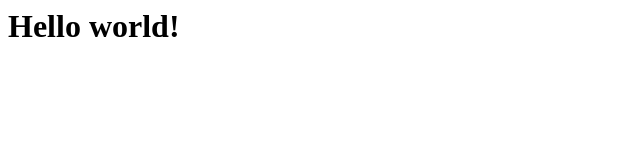
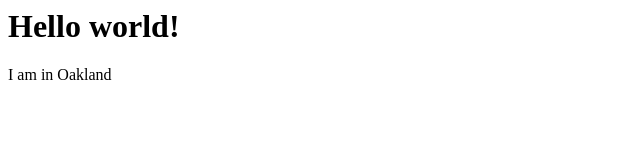
Before and after one commit to lilivelazquezz/BCC, a plain HTML site: page index.html in a window 1280 px wide. Shown: the full height of the page, 0-640 px from the left. Drawn offline with Linux system fonts and the light colour scheme.

Commit message:
fourth commit
change my p

```diff
--- a/index.html
+++ b/index.html
@@ -2,5 +2,6 @@
     <head></head>
     <dody>
         <h1>Hello world!</h1>
+        <p>I am in Oakland</p>
     </dody>
 </html>
```
